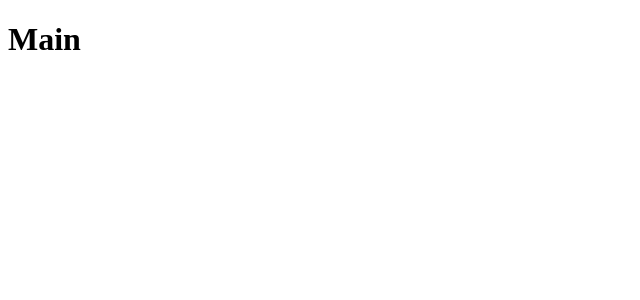
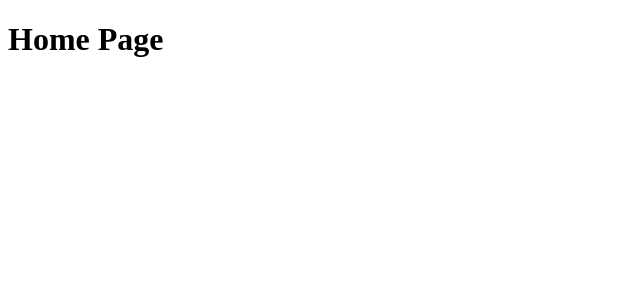
Before and after one commit to musashifraco/coffee-delivery-ig, a React (Vite) app: page / in a window 1280 px wide. Shown: the top 300 px of the page, without its empty margins (0-640 px from the left). Built offline with nearby package versions, Linux system fonts and the light colour scheme.

Commit message:
Criada a estrutura de pastas inicial. Instalados os módulos react-router-dom e styled-components. Primeira rota da aplicação criada. Arquivo de estilização global criado.]

```diff
--- a/package.json
+++ b/package.json
@@ -11,7 +11,9 @@
   },
   "dependencies": {
     "react": "^18.2.0",
-    "react-dom": "^18.2.0"
+    "react-dom": "^18.2.0",
+    "react-router-dom": "^6.14.1",
+    "styled-components": "^5.3.11"
   },
   "devDependencies": {
     "@types/react": "^18.0.37",
--- a/src/App.tsx
+++ b/src/App.tsx
@@ -1,3 +1,10 @@
+import { BrowserRouter } from "react-router-dom";
+import { Router } from "./utils/configs/Router";
+
 export function App() {
-  return <h1>Main</h1>;
+  return (
+    <BrowserRouter>
+      <Router />
+    </BrowserRouter>
+  );
 }
--- a/src/main.tsx
+++ b/src/main.tsx
@@ -1,9 +1,6 @@
-import React from "react";
 import ReactDOM from "react-dom/client";
 import { App } from "./App.tsx";
 
 ReactDOM.createRoot(document.getElementById("root") as HTMLElement).render(
-  <React.StrictMode>
-    <App />
-  </React.StrictMode>
+  <App />
 );
--- /dev/null
+++ b/src/pages/HomePage.tsx
@@ -0,0 +1,3 @@
+export function HomePage() {
+  return <h1>Home Page</h1>;
+}
--- /dev/null
+++ b/src/utils/configs/Router.tsx
@@ -0,0 +1,10 @@
+import { Route, Routes } from "react-router-dom";
+import { HomePage } from "../../pages/HomePage";
+
+export function Router() {
+  return (
+    <Routes>
+      <Route path="/" element={<HomePage />}></Route>
+    </Routes>
+  );
+}
```
Also changed, not shown: src/styles/global.ts (added), 1 other file (tests, documents, lock files or other folders).
